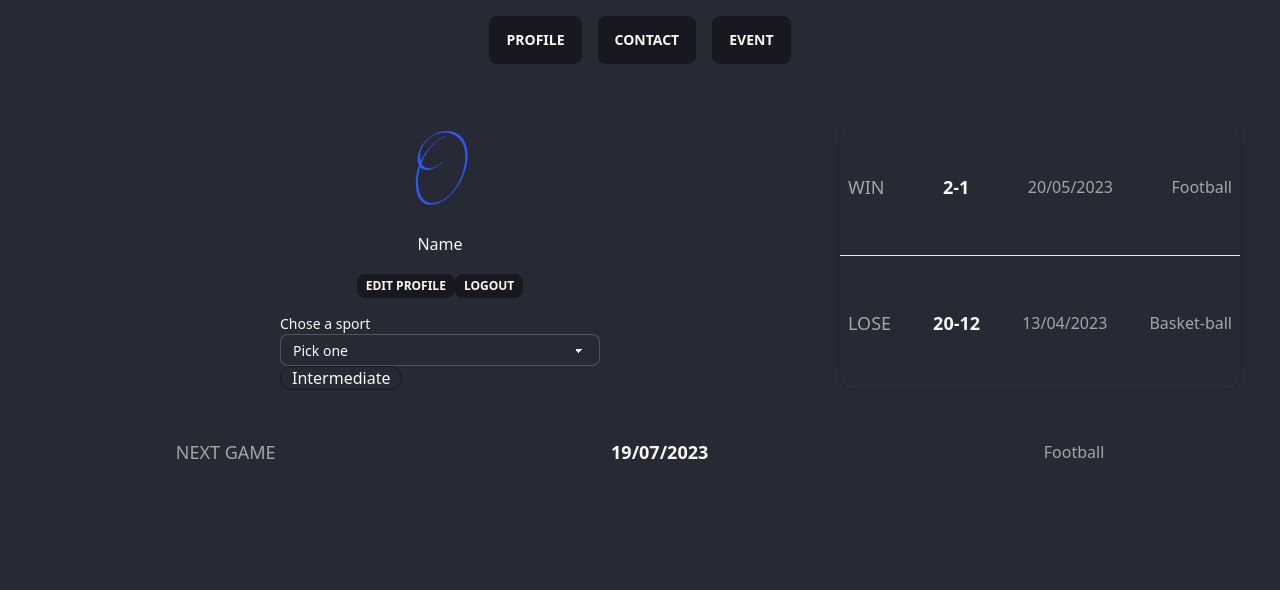
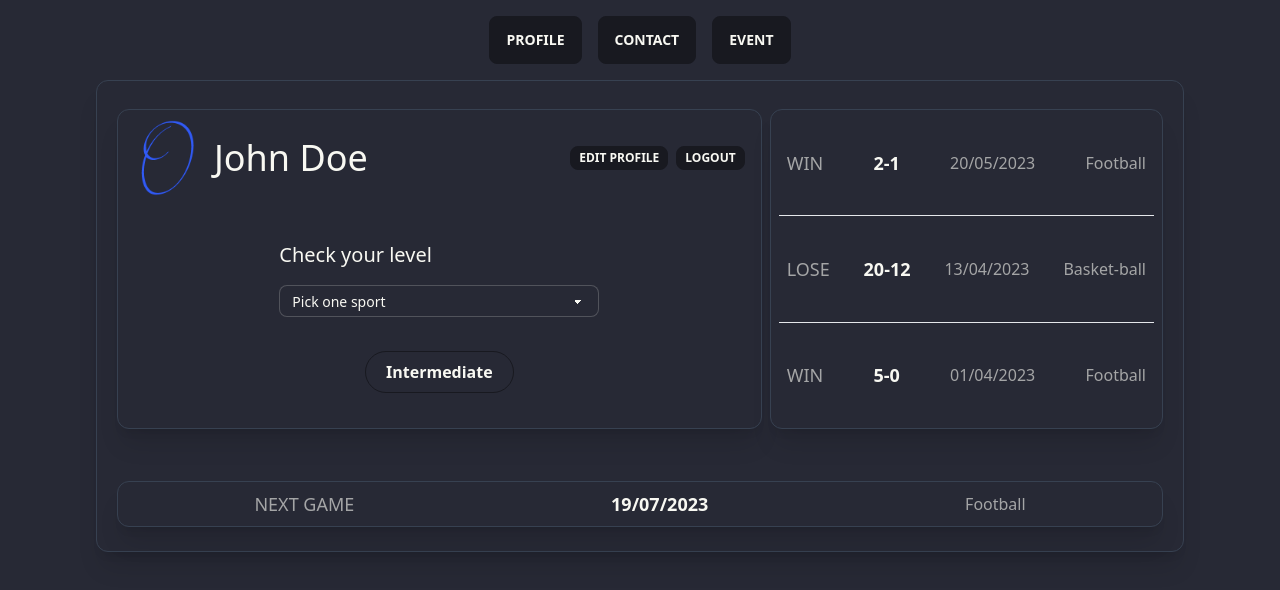
Before and after one commit to Tiyyo/osport_client, a React (Vite) app: page / in a window 1280 px wide. Shown: the top 590 px of the page. Built offline with nearby package versions, Linux system fonts and the light colour scheme.

Commit message:
:tada: - Profile-Page Integration

```diff
--- /dev/null
+++ b/src/components/Menu/Menu.tsx
@@ -0,0 +1,13 @@
+import React from 'react';
+
+function Menu() {
+  return (
+    <nav className="flex gap-4 p-4 justify-center">
+      <button type="button" className="btn">Profile</button>
+      <button type="button" className="btn">Contact</button>
+      <button type="button" className="btn">Event</button>
+    </nav>
+  );
+}
+
+export default Menu;
--- a/src/components/PrivacyPolicy/PrivacyPolicy.tsx
+++ b/src/components/PrivacyPolicy/PrivacyPolicy.tsx
@@ -1,9 +1,9 @@
-import React from 'react'
+import React from 'react';
 
 function PrivacyPolicy() {
   return (
     <div>PrivacyPolicy</div>
-  )
+  );
 }
 
-export default PrivacyPolicy
+export default PrivacyPolicy;
--- /dev/null
+++ b/src/components/Profile/EventListPreview/EventListPreview.tsx
@@ -0,0 +1,28 @@
+import React from 'react';
+
+function EventListPreview() {
+  return (
+    <div className="stats stats-vertical shadow w-3/5 shadow-xl border border-gray-700 rounded-xl m-1 mb-6 px-2">
+      <div className="flex items-center justify-between p-2">
+        <div className="stat-title text-lg">WIN</div>
+        <div className="stat-value text-lg">2-1</div>
+        <div className="stat-desc text-base">20/05/2023</div>
+        <div className="stat-desc text-base">Football</div>
+      </div>
+      <div className="flex items-center justify-between p-2">
+        <div className="stat-title text-lg">LOSE</div>
+        <div className="stat-value text-lg">20-12</div>
+        <div className="stat-desc text-base">13/04/2023</div>
+        <div className="stat-desc text-base">Basket-ball</div>
+      </div>
+      <div className="flex items-center justify-between p-2">
+        <div className="stat-title text-lg">WIN</div>
+        <div className="stat-value text-lg">5-0</div>
+        <div className="stat-desc text-base">01/04/2023</div>
+        <div className="stat-desc text-base">Football</div>
+      </div>
+    </div>
+  );
+}
+
+export default EventListPreview;
--- /dev/null
+++ b/src/components/Profile/NextEvent/NextEvent.tsx
@@ -0,0 +1,13 @@
+import React from 'react';
+
+function NextEvent() {
+  return (
+    <div className="flex items-center justify-around p-2 shadow-xl border border-gray-700 rounded-xl m-1 mb-6">
+      <div className="stat-title text-lg">NEXT GAME</div>
+      <div className="stat-value text-lg">19/07/2023</div>
+      <div className="stat-desc text-base">Football</div>
+    </div>
+  );
+}
+
+export default NextEvent;
--- a/src/components/Profile/Profile.tsx
+++ b/src/components/Profile/Profile.tsx
@@ -1,64 +1,21 @@
 import React from 'react';
+
+import ProfileInfo from './ProfileInfo/ProfileInfo';
+import EventListPreview from './EventListPreview/EventListPreview';
+import NextEvent from './NextEvent/NextEvent';
+import Menu from '../Menu/Menu';
 
 function Profile() {
   return (
     <>
-      <nav className="flex gap-4 p-4 justify-center">
-        <button type="button" className="btn">Profile</button>
-        <button type="button" className="btn">Contact</button>
-        <button type="button" className="btn">Event</button>
-      </nav>
-
-      <div className="flex p-10">
-
-        <div className="flex flex-col gap-4 items-center w-2/3">
-          <div className="avatar">
-            <div className="w-24 rounded-full">
-              <img src="../../../public/imageedit_3_3008038748.png" alt="avatar" />
-            </div>
-          </div>
-
-          <h1>Name</h1>
-
-          <div>
-            <button type="button" className="btn btn-xs">Edit profile</button>
-            <button type="button" className="btn btn-xs">Logout</button>
-          </div>
-
-          <div className="form-control w-full max-w-xs">
-            <label className="label-text" htmlFor="sport">Chose a sport</label>
-            <select className="select select-bordered select-sm">
-              <option disabled selected>Pick one</option>
-              <option>Football</option>
-              <option>Basket-ball</option>
-            </select>
-            <div className="badge badge-lg">Intermediate</div>
-          </div>
-
+      <Menu />
+      <div className="h-content shadow-xl border border-gray-700 rounded-xl mx-24 px-4">
+        <div className="flex py-6">
+          <ProfileInfo />
+          <EventListPreview />
         </div>
-
-        <div className="stats stats-vertical shadow w-1/3">
-          <div className="flex items-center justify-between p-2">
-            <div className="stat-title text-lg">WIN</div>
-            <div className="stat-value text-lg">2-1</div>
-            <div className="stat-desc text-base">20/05/2023</div>
-            <div className="stat-desc text-base">Football</div>
-          </div>
-          <div className="flex items-center justify-between p-2">
-            <div className="stat-title text-lg">LOSE</div>
-            <div className="stat-value text-lg">20-12</div>
-            <div className="stat-desc text-base">13/04/2023</div>
-            <div className="stat-desc text-base">Basket-ball</div>
-          </div>
-        </div>
-
+        <NextEvent />
       </div>
-      <div className="flex items-center justify-around p-2">
-        <div className="stat-title text-lg">NEXT GAME</div>
-        <div className="stat-value text-lg">19/07/2023</div>
-        <div className="stat-desc text-base">Football</div>
-      </div>
-
     </>
   );
 }
--- /dev/null
+++ b/src/components/Profile/ProfileInfo/ProfileInfo.tsx
@@ -0,0 +1,41 @@
+import React from 'react';
+
+function ProfileInfo() {
+  return (
+    <div className="flex flex-col items-center w-full h-80 shadow-xl border border-gray-700 rounded-xl m-1 mb-6">
+      <div className="flex items-center justify-between w-full">
+
+        <div className="flex items-center justify-left">
+          <div className="avatar">
+            <div className="w-24 rounded-full">
+              <img src="../../../public/imageedit_3_3008038748.png" alt="avatar" />
+            </div>
+          </div>
+
+          <h1 className="text-4xl">John Doe</h1>
+
+        </div>
+
+        <div className="px-4">
+          <button type="button" className="btn btn-xs m-2">Edit profile</button>
+          <button type="button" className="btn btn-xs">Logout</button>
+        </div>
+      </div>
+      <div className="w-full h-full flex flex-col justify-evenly items-center">
+
+        <div className="form-control w-full max-w-xs gap-4">
+          <label className="label-text text-xl" htmlFor="sport">Check your level</label>
+          <select className="select select-bordered select-sm">
+            <option disabled selected>Pick one sport</option>
+            <option>Football</option>
+            <option>Basket-ball</option>
+          </select>
+        </div>
+        <div className="badge badge-lg p-5 font-bold">Intermediate</div>
+      </div>
+
+    </div>
+  );
+}
+
+export default ProfileInfo;
--- a/src/index.css
+++ b/src/index.css
@@ -1,3 +1,7 @@
 @import "tailwindcss/base";
 @import "tailwindcss/components";
 @import "tailwindcss/utilities";
+
+#root {
+    height: 100vh;
+}
```
